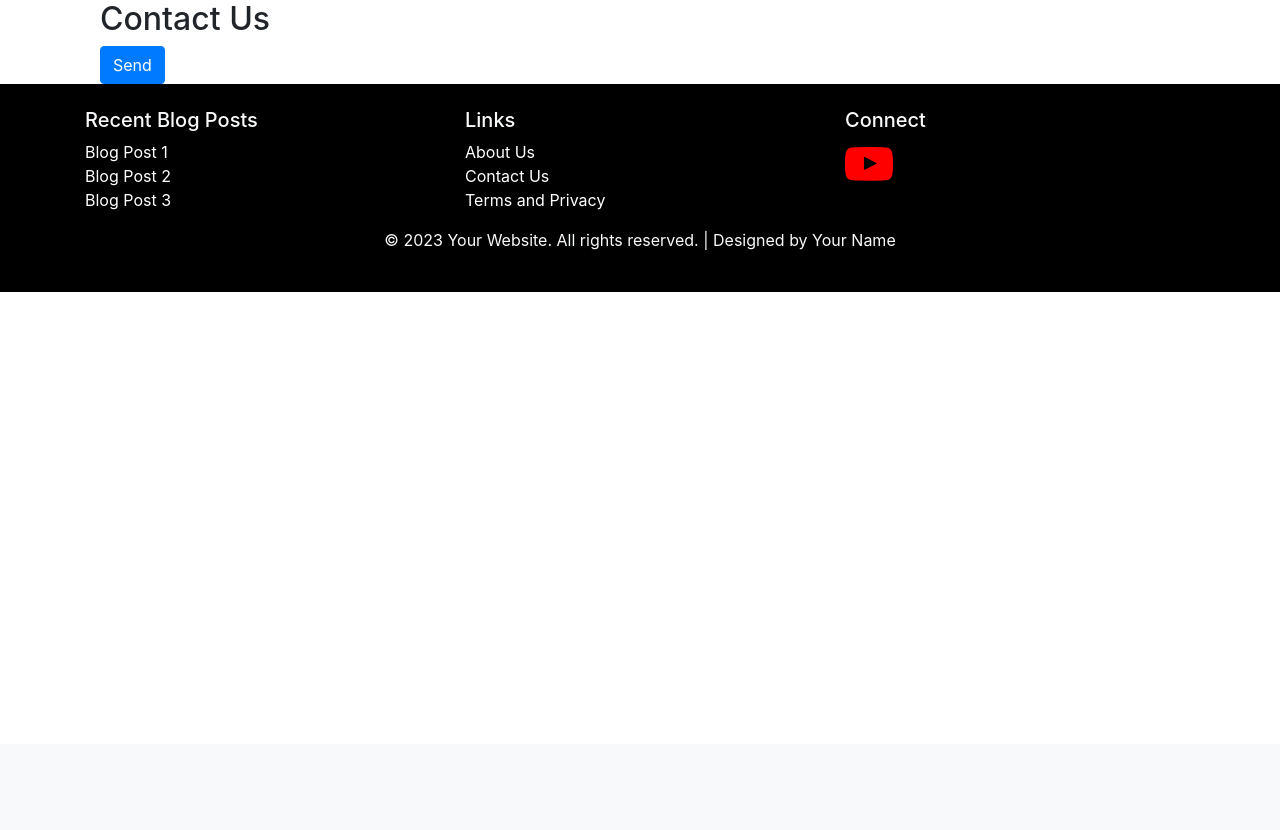
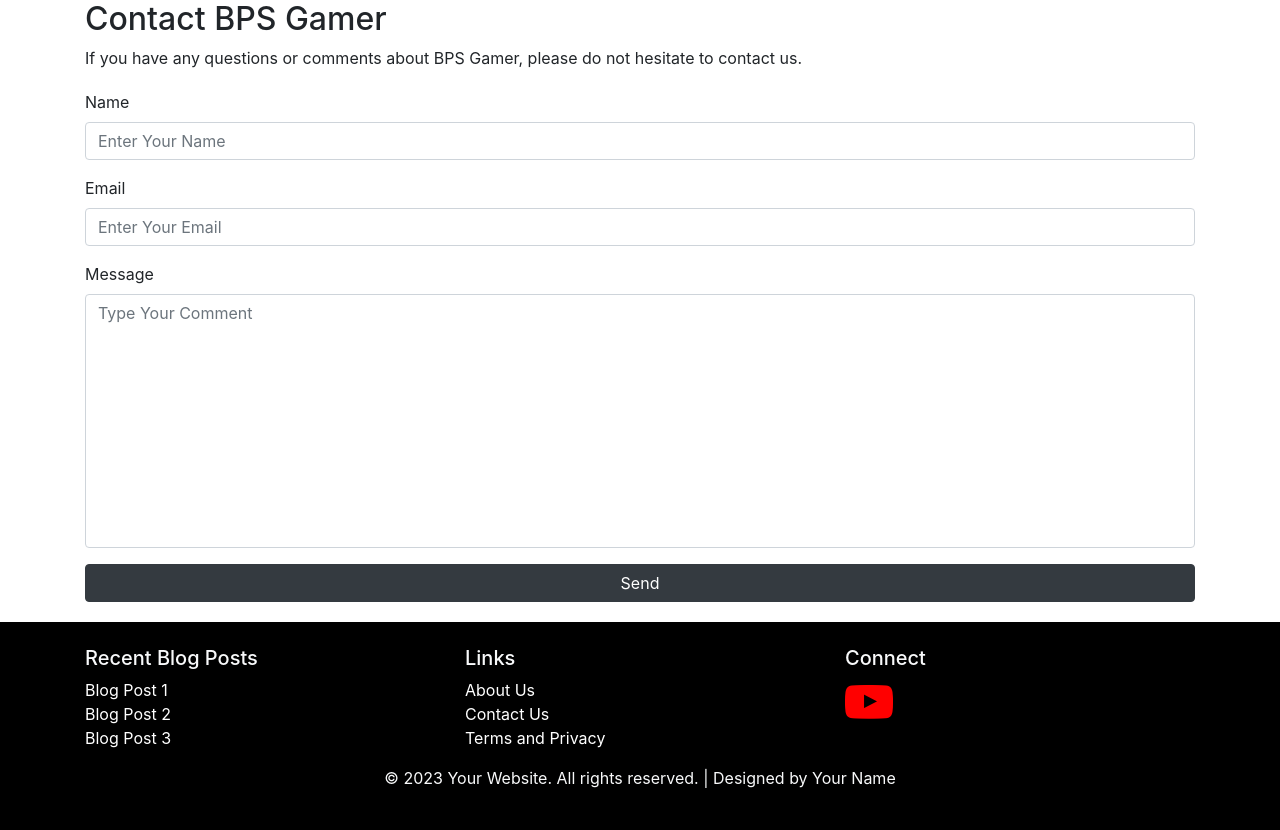
Before and after one commit to behradpeikani/bps_gamer, a Django app: page /contact-us/ in a window 1280 px wide. Shown: the part 56-886 px from the top of the page. Before the commit the page ends 348 px from the top, so only its background shows below. Run offline with Django 3.2, Linux system fonts and the light colour scheme; some libraries are stand-ins or nearby versions.

Commit message:
complete contact us section

```diff
--- a/core_app/forms.py
+++ b/core_app/forms.py
@@ -11,7 +11,25 @@
         }
 
 
-class ContactForm(forms.Form):
+class ContactForm(forms.ModelForm):
+    name = forms.CharField(widget=forms.TextInput(attrs=
+        {"placeholder": "Enter Your Name",
+        "class": "form-control"
+        }))
+
+    email = forms.EmailField(widget=forms.EmailInput(attrs=
+        {"placeholder": "Enter Your Email",
+        "class": "form-control"
+        }))
+
+    message = forms.CharField(widget=forms.Textarea(attrs=
+        {"placeholder": "Type Your Comment",
+        "class": "form-control",
+        "rows": 10, "cols": 40,
+        "style": "resize: none;"
+        }))
+
+
     class Meta:
         model = ContactUs
         fields = ('name', 'email', 'message')
--- a/core_app/models.py
+++ b/core_app/models.py
@@ -32,5 +32,9 @@
     message = models.TextField()
     created_at = models.DateTimeField(auto_now_add=True)
 
+    class Meta:
+        verbose_name = 'Contact us'
+        verbose_name_plural = 'Contact us'
+
     def __str__(self):
         return self.name
--- a/core_app/views.py
+++ b/core_app/views.py
@@ -2,8 +2,9 @@
 from django.urls import reverse_lazy
 from django.views.generic.edit import FormView
 from django.views.generic import TemplateView
-from .models import AboutUs, Comment
+from .models import AboutUs, Comment, ContactUs
 from .forms import CommentForm, ContactForm
+from django.contrib import messages
 
 
 class AboutUsPage(TemplateView):
@@ -31,10 +32,19 @@
 
 
 class ContactUsView(FormView):
-    template_name = 'core_app/contact-us-page.html'
-    form_class = ContactForm
-    success_url = reverse_lazy('contact-us')
+	template_name = 'core_app/contact-us-page.html'
+	form_class = ContactForm
+	success_url = reverse_lazy('core_app:contact-us')
 
-    def form_valid(self, form):
-        form.save()
-        return super().form_valid(form)
+	def form_valid(self, form):
+		if form.is_valid():
+			name = form.cleaned_data['name']
+			email = form.cleaned_data['email']
+			message = form.cleaned_data['message']
+			ContactUs.objects.create(name=name, email=email, message=message)
+			messages.success(self.request, 'Your message has been sent successfully.', 'success')
+			return super().form_valid(form)
+		else:
+			messages.error(self.request,
+				'Something went wrong! Please try again.', 'warning')
+			return redirect('core_app:contact-us')
--- a/templates/base.html
+++ b/templates/base.html
@@ -21,6 +21,7 @@
   <body>
     {% include 'navbar.html' %}
     <div class="container">
+      {% include 'messages.html' %}
       {% block content %} {% endblock %}
     </div>
     {% include 'footer.html' %}
--- a/templates/core_app/contact-us-page.html
+++ b/templates/core_app/contact-us-page.html
@@ -1,15 +1,31 @@
 {% extends 'base.html' %}
 {% load static %}
 
-{% block title %} BPS Gamer | Contact Us {% endblock title %}
+{% block title %}BPS Gamer | Contact Us{% endblock title %}
 
 {% block content %}
-<div class="container">
-  <h2>Contact Us</h2>
-  <form method="post">
-    {% csrf_token %}
-    {{ form.as_p }}
-    <button type="submit" class="btn btn-primary">Send</button>
-  </form>
-</div>
+    <h2>Contact BPS Gamer</h2>
+    <p>If you have any questions or comments about BPS Gamer, please do not hesitate to contact us.</p>
+
+        <form method="post" style="margin-bottom: 20px; margin-top: 20px;">
+          {% csrf_token %}
+          <div class="form-group">
+            <label for="id_name">Name</label>
+            {{ form.name }}
+          </div>
+          <div class="form-group">
+            <label for="id_email">Email</label>
+            {{ form.email }}
+          </div>
+          <div class="form-group">
+            <label for="id_message">Message</label>
+            {{ form.message }}
+          </div>
+
+          <div class="d-grid gap-2">
+            <button type="submit" class="btn btn-dark btn-block">Send</button>
+          </div>
+
+        </form>
+
 {% endblock %}
--- /dev/null
+++ b/templates/messages.html
@@ -0,0 +1,7 @@
+{% load static %}
+{% if messages %}
+{% for message in messages %}
+    <br>
+    <p class="alert alert-{{ message.tags }}">{{ message }}</p>
+{% endfor %}
+{% endif %}
```
